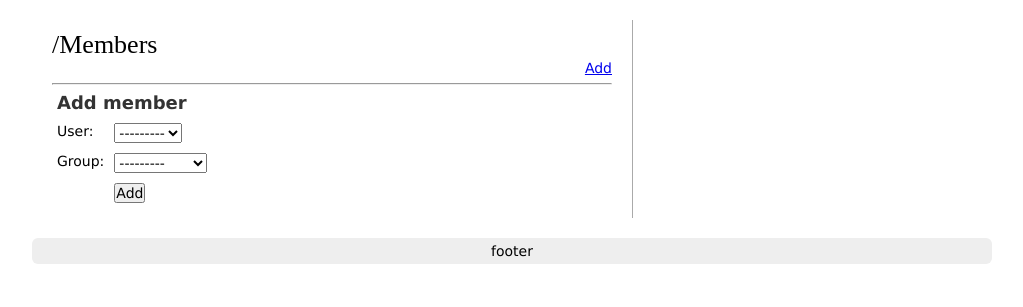
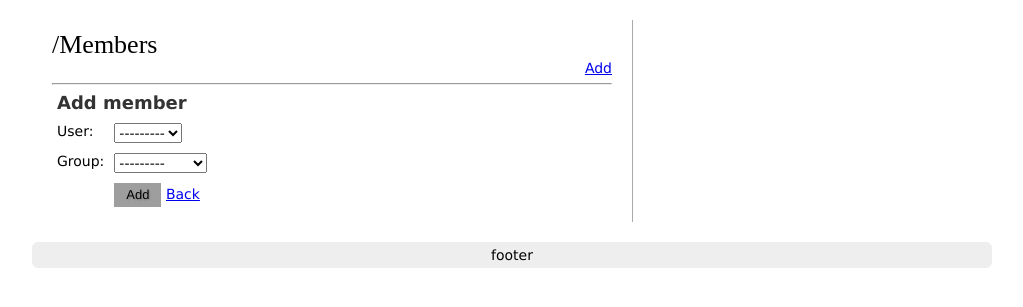
Before and after one commit to harryxu/gitube, a Django app: template gitube/templates/project/member_add_form.html in a window 1280 px wide. Shown: the part 40-347 px from the top of the page, without its empty margins (128-1151 px from the left). Run offline with Django 3.2, Linux system fonts and the light colour scheme; the template is opened without the code that fills it: values that come from a table or form of the project are taken from there, others are empty; parts of the project's set-up code (start-up, migrations or seed data) failed here and were passed over; some libraries are stand-ins or nearby versions; grey boxes are pictures that could not be loaded.

Commit message:
Add back link to project form for back to project mebmers list.

```diff
--- a/gitube/templates/project/member_add_form.html
+++ b/gitube/templates/project/member_add_form.html
@@ -6,7 +6,10 @@
 <form action="" method="post">
   <table border="0">
     {{ form}}
-    <tr><th></th><td><input type="submit" value="{% trans "Add" %}"></td></tr>
+    <tr><th></th><td>
+        <button class="sexybutton"><span><span>{% trans "Add" %}</span></span></button>
+        <a href="{% url list_project_members project.slug %}">{% trans "Back" %}</a>
+    </td></tr>
   </table>
 </form>
 {% endblock %}
```
